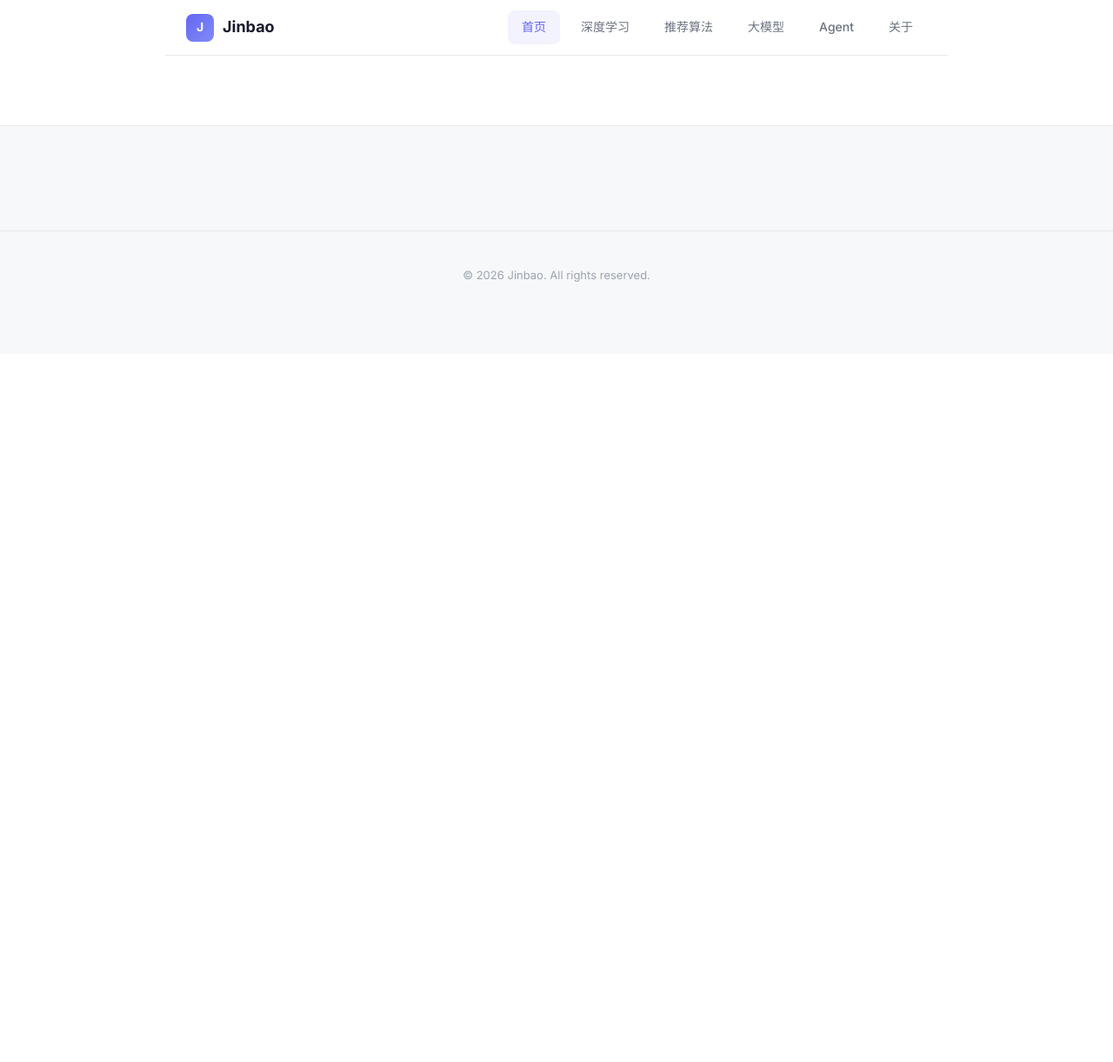
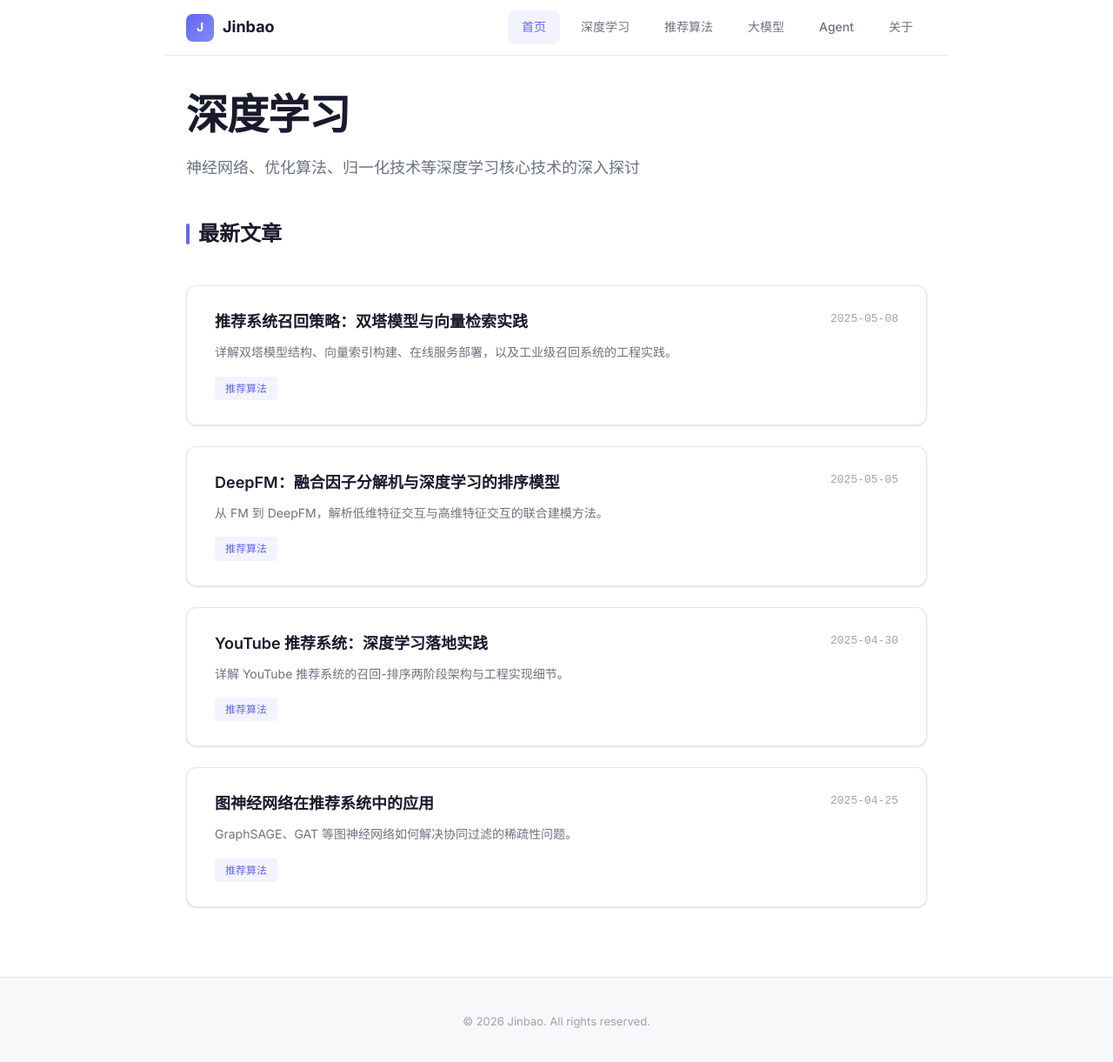
Before and after one commit to JinbaoSite/jinbaosite.github.io, a Jekyll site: the page built from recsys/index.md, in a window 1280 px wide and 1225 px high. Shown: the top 1221 px of the window at 87% size. Built offline with Jekyll 4.4.1, drawn with Linux system fonts in a browser that asks for light colours; our own code applies the rules of GitHub Pages for plain Markdown files; some of the changed lines change nothing that is shown.

Commit message:
Update index.md

```diff
--- a/recsys/index.md
+++ b/recsys/index.md
@@ -1,13 +1,7 @@
 ---
 layout: listpage
-hero:
-  - name: 深度学习
-  - hero-subtitle: 神经网络、优化算法、归一化技术等深度学习核心技术的深入探讨
+title: 深度学习
+subtitle: 神经网络、优化算法、归一化技术等深度学习核心技术的深入探讨
 article-list:
-  - article-card
-    - article-url: #
-    - article-header: 推荐系统召回策略：双塔模型与向量检索实践
-    - article-date: 2025-05-08
-    - article-desc: 详解双塔模型结构、向量索引构建、在线服务部署，以及工业级召回系统的工程实践。
-    - article-tags: [推荐算法, 召回]
+  article-title: 推荐系统召回策略：双塔模型与向量检索实践
 ---
```
